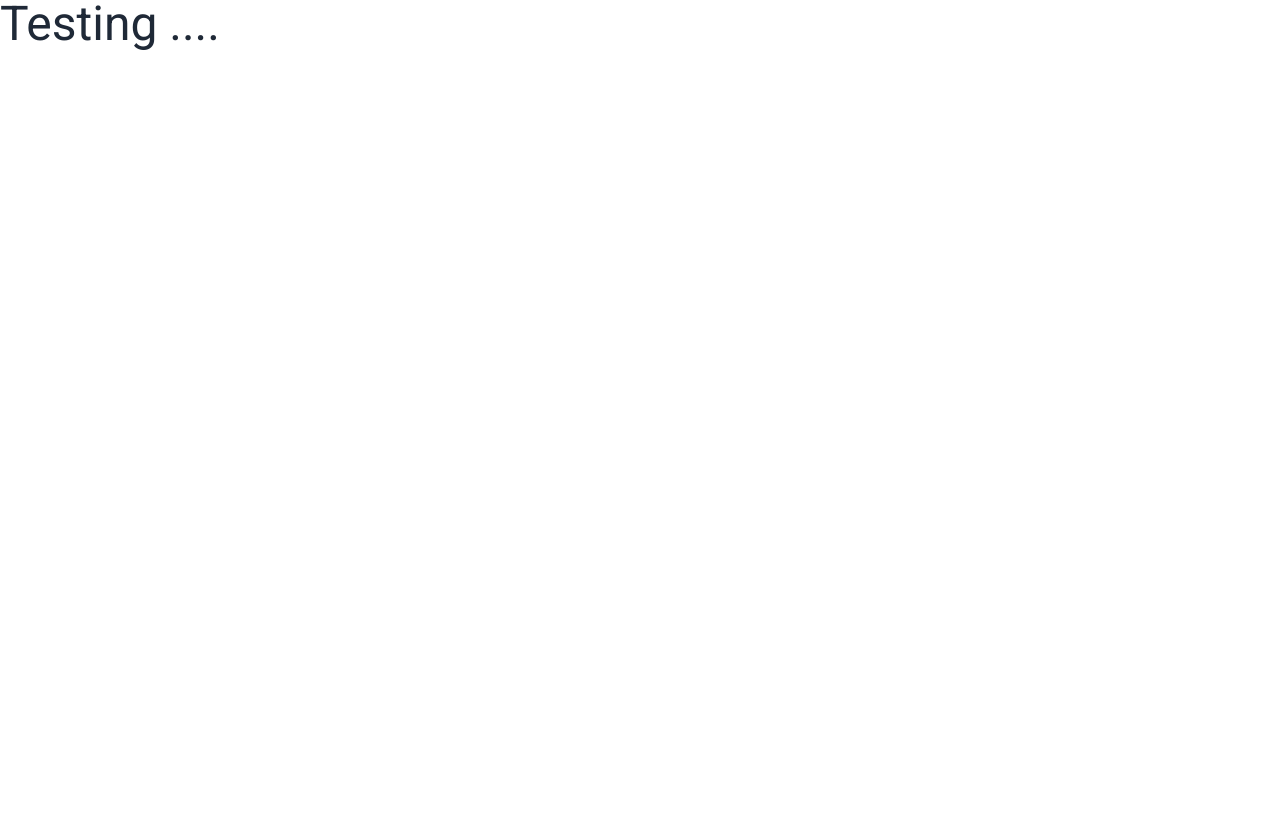
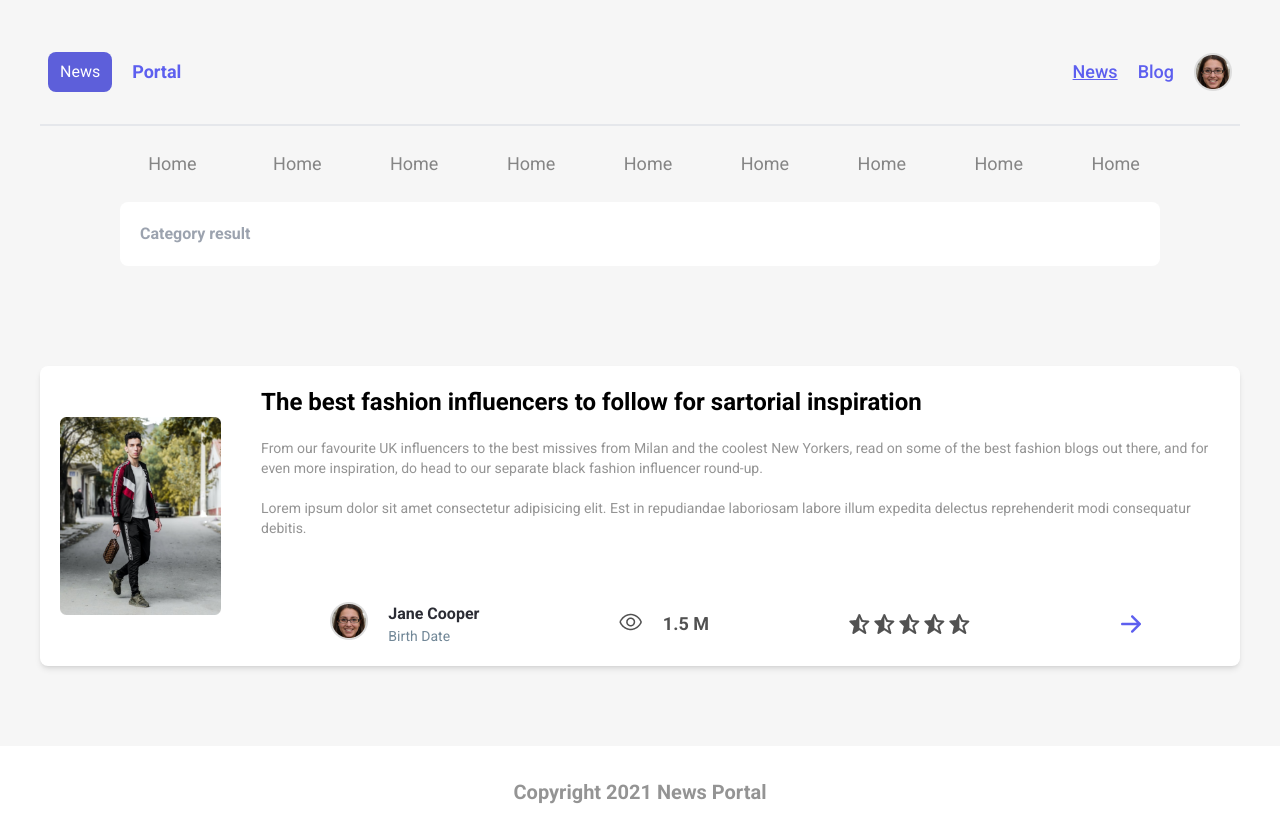
Before and after one commit to itsahadul99/News-Portal, a plain HTML site: page index.html in a window 1280 px wide. Before the commit the page ends 800 px from the top, so only its background shows below. Drawn offline with nearby package versions, Linux system fonts and the light colour scheme; files whose address does not match are found by name.

Commit message:
added static design

```diff
--- a/index.html
+++ b/index.html
@@ -14,14 +14,100 @@
   <link href="https://fonts.googleapis.com/css2?family=Roboto:wght@300;400;500;700;900&display=swap" rel="stylesheet">
   <!-- tailwind custom css -->
   <style>
-        .font-roboto{
+    .font-roboto {
       font-family: "Roboto";
     }
   </style>
 </head>
 
-<body class="font-roboto">
-    <h1 class="text-5xl">Testing .... </h1>
+<body class="font-roboto bg-[#F6F6F6]">
+  <header class="container mx-auto py-5 lg:py-10 px-5 lg:px-10">
+    <nav class="border-b-2">
+      <div class="navbar  mb-5">
+        <div class="navbar-start space-x-5">
+          <button class="px-3 py-2 bg-[#5d5fda] text-white rounded-lg hover:bg-blue-300">News</button>
+          <p class="text-lg font-bold text-[#5D5FEF]">Portal</p>
+        </div>
+        <div class="navbar-end space-x-5">
+          <a href="#" class="text-lg font-medium underline text-[#5D5FEF]">News</a>
+          <a href="#" class="text-lg font-medium text-[#5D5FEF]">Blog</a>
+          <div>
+            <img src="./images/Avatar.png" alt="">
+          </div>
+        </div>
+      </div>
+    </nav>
+    <div id="btn-container" class="text-center mt-5 text-[#858585] text-lg">
+      <div class="space-x-16">
+        <button class="hover:bg-blue-200 px-2 py-1 rounded-lg">Home</button>
+        <button>Home</button>
+        <button>Home</button>
+        <button>Home</button>
+        <button>Home</button>
+        <button>Home</button>
+        <button>Home</button>
+        <button>Home</button>
+        <button>Home</button>
+      </div>
+    </div>
+    <div class="w-full px-20 py-5">
+      <input class="w-full p-5 rounded-lg text-black border-none font-bold" type="text" placeholder="Category result">
+    </div>
+  </header>
+  <main class="container mx-auto py-5 lg:py-10 px-5 lg:px-10">
+    <section class="mb-10">
+      <div class="bg-white p-5 rounded-lg shadow-md">
+        <div class="flex gap-10 items-center ">
+          <div><img src="./images/unsplash_EhTcC9sYXsw.png" alt=""></div>
+          <div>
+            <h1 class="text-2xl text-black font-bold">The best fashion influencers to follow for sartorial inspiration
+            </h1>
+            <p class="text-sm text-[#949494] mt-5">From our favourite UK influencers to the best missives from Milan and
+              the coolest New Yorkers, read on some of the best fashion blogs out there, and for even more inspiration,
+              do head to our separate black fashion influencer round-up.
+
+              <br> <br>
+              Lorem ipsum dolor sit amet consectetur adipisicing elit. Est in repudiandae laboriosam labore illum
+              expedita delectus reprehenderit modi consequatur debitis.
+            </p>
+            <div class="flex justify-around items-center mt-16">
+              <div class="flex gap-5">
+                <div>
+                  <img src="./images/Avatar.png" alt="">
+                </div>
+                <div>
+                  <h3 class="text-[#2B2C34] font-bold">Jane Cooper</h3>
+                  <p class="capitalize text-[#718797] text-sm">birth date</p>
+                </div>
+              </div>
+              <div class="flex gap-5">
+                <div>
+                  <img src="/images/carbon_view.png" alt="">
+                </div>
+                <div class="text-[#515151] text-lg font-bold">
+                  <h1>1.5 M</h1>
+                </div>
+              </div>
+              <div class="flex">
+                <img src="./images/bxs_star-half.png" alt="">
+                <img src="./images/bxs_star-half.png" alt="">
+                <img src="./images/bxs_star-half.png" alt="">
+                <img src="./images/bxs_star-half.png" alt="">
+                <img src="./images/bxs_star-half.png" alt="">
+              </div>
+              <div>
+                <img src="./images/bi_arrow-right-short.png" alt="">
+              </div>
+            </div>
+          </div>
+
+        </div>
+      </div>
+    </section>
+  </main>
+  <footer class="text-center py-8 text-[#949494] font-bold text-xl bg-[#fff]">
+    <h3>Copyright 2021 News Portal</h3>
+  </footer>
   <script src="app.js"></script>
 </body>
 
```
Also changed, not shown: images/Avatar.png (added), images/bi_arrow-right-short.png (added), images/bxs_star-half.png (added), images/carbon_view.png (added), images/unsplash_EhTcC9sYXsw.png (added). Lines whose indentation alone changed are shown as unchanged.
